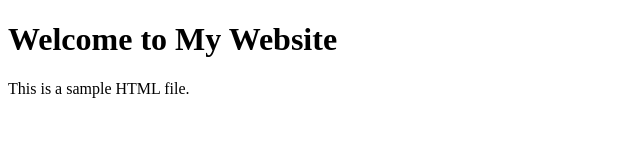
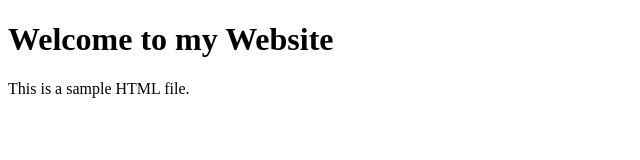
Before and after one commit to Loipro123/git-practice, a plain HTML site: page index.html in a window 1280 px wide. Shown: the full height of the page, 0-640 px from the left. Drawn offline with Linux system fonts and the light colour scheme.

Commit message:
new update

```diff
--- a/index.html
+++ b/index.html
@@ -4,10 +4,10 @@
 <head>
     <meta charset="UTF-8">
     <meta name="viewport" content="width=device-width, initial-scale=1.0">
-    <title>Our  Website is updated second</title>
+    <title>Our updated second</title>
 </head>
 <body>
-    <h1>Welcome to My Website</h1>
+    <h1>Welcome to my  Website</h1>
     <p>This is a sample HTML file.</p>
 </body>
 </html>
```
